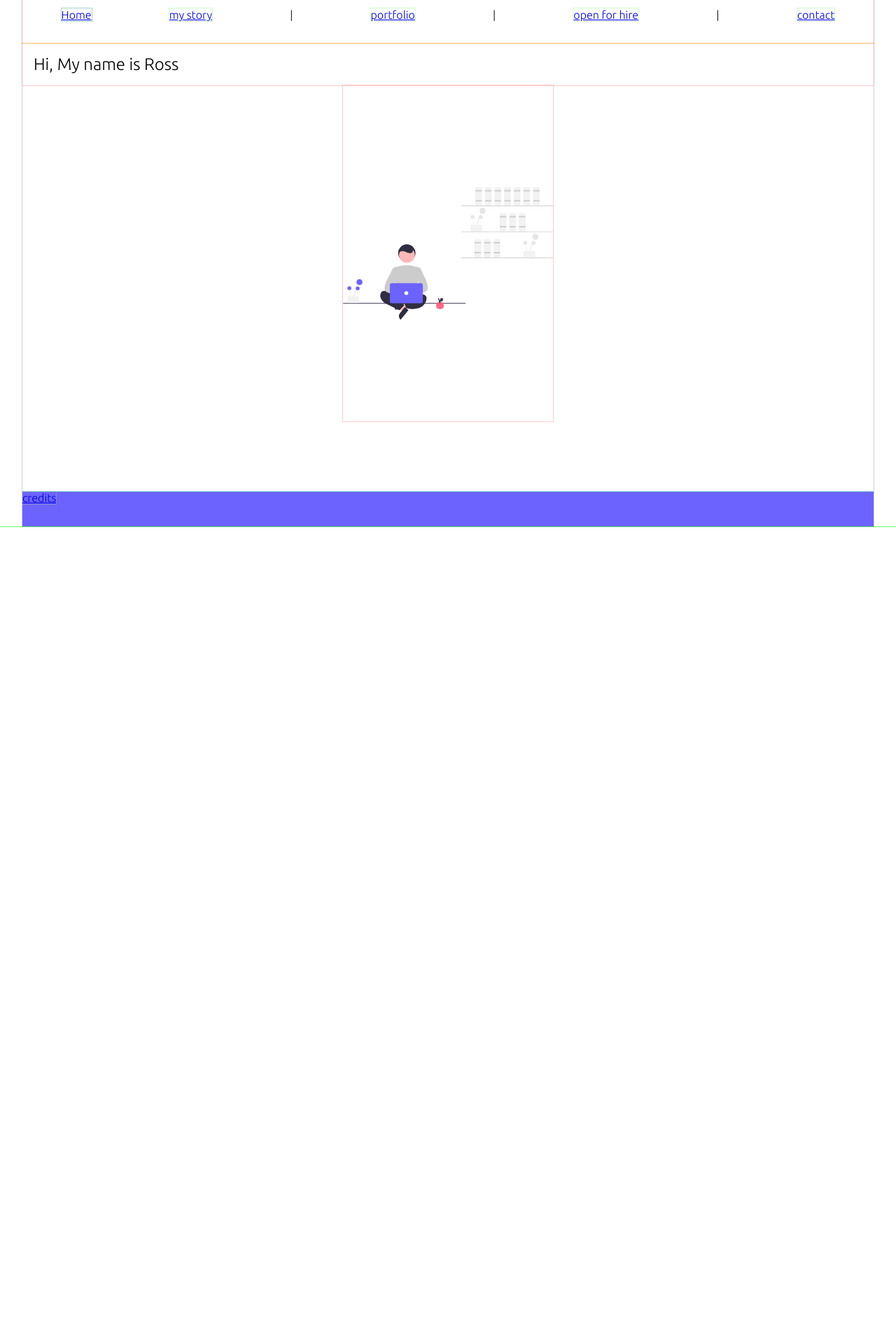
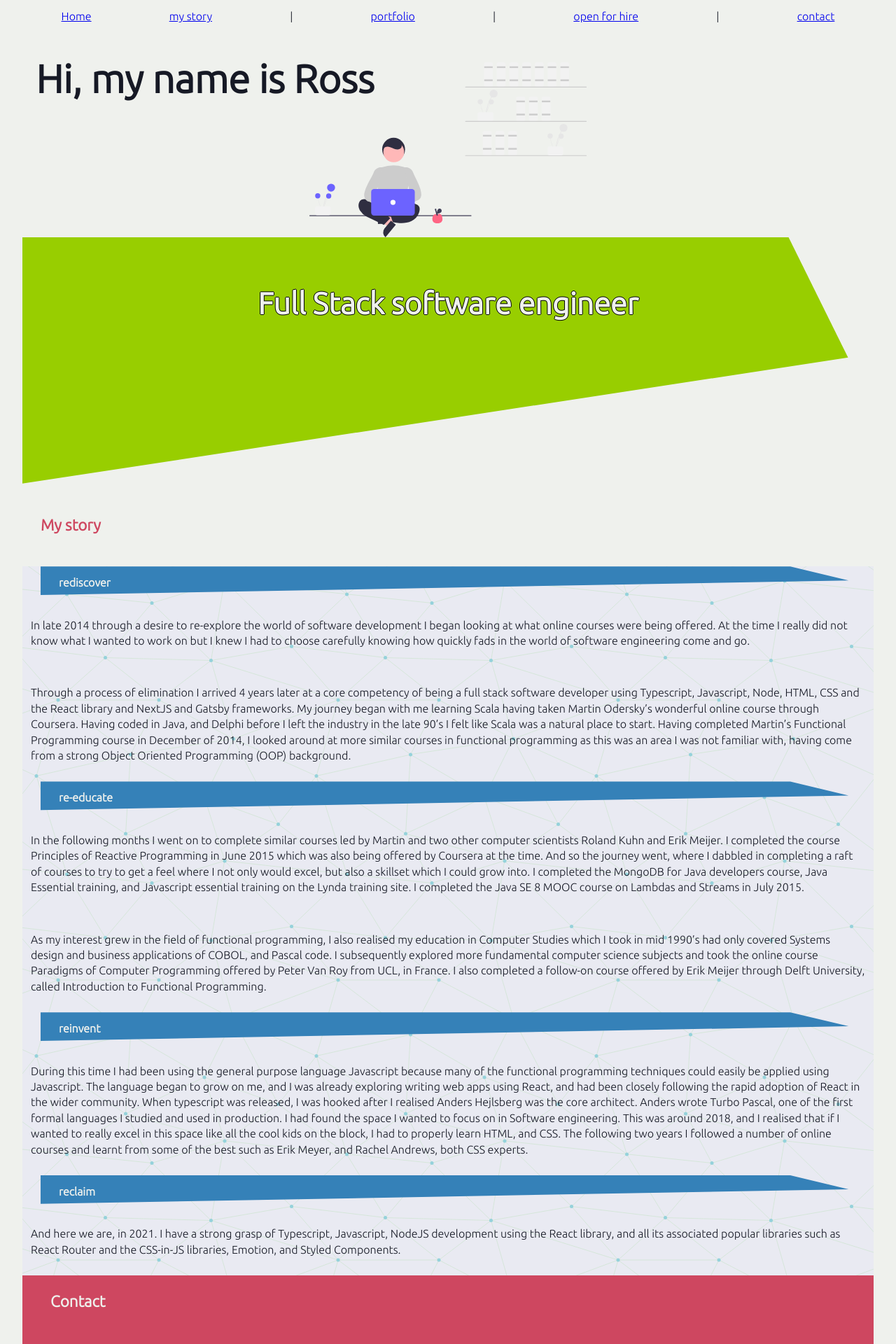
Before and after one commit to oreillyross/MyPortfolio, a Next.js app: page / in a window 1280 px wide. Shown: the part 20-1940 px from the top of the page at 70% size. Before the commit the page ends 800 px from the top, so only its background shows below. Built offline with nearby package versions, Linux system fonts and the light colour scheme.

Commit message:
fix responsive for mobile first

```diff
--- a/pages/_app.js
+++ b/pages/_app.js
@@ -17,7 +17,6 @@ export default function MyApp({ Component, pageProps }) {
         </div>
         <Component {...pageProps} />
       </div>
-      <Footer />
     </div>
   );
 }
--- a/pages/index.js
+++ b/pages/index.js
@@ -18,9 +18,97 @@ const front_page = css`
 
 export default function IndexPage() {
   return (
-    <div className={front_page}>
-      <section>Hi, My name is Ross</section>
-      <Image src="/img/freelancer.svg" width={300} height={480} />
+    <div className="front-page">
+      <section>
+        <aside>
+          <h2>Hi, my name is Ross</h2>
+        </aside>
+        <img
+          src="./img/freelancer.svg"
+          width={300}
+          height={250}
+          alt="Programmer sitting at his laptop"
+        />
+        <div className="hero">
+          <h4>Full Stack software engineer</h4>
+        </div>
+        <h3>My story</h3>
+      </section>
+      <article className="my-story">
+        <h4>rediscover</h4>
+
+        <p>
+          In late 2014 through a desire to re-explore the world of software
+          development I began looking at what online courses were being offered.
+          At the time I really did not know what I wanted to work on but I knew
+          I had to choose carefully knowing how quickly fads in the world of
+          software engineering come and go.{" "}
+        </p>
+        <p>
+          Through a process of elimination I arrived 4 years later at a core
+          competency of being a full stack software developer using Typescript,
+          Javascript, Node, HTML, CSS and the React library and NextJS and
+          Gatsby frameworks. My journey began with me learning Scala having
+          taken Martin Odersky’s wonderful online course through Coursera.
+          Having coded in Java, and Delphi before I left the industry in the
+          late 90’s I felt like Scala was a natural place to start. Having
+          completed Martin’s Functional Programming course in December of 2014,
+          I looked around at more similar courses in functional programming as
+          this was an area I was not familiar with, having come from a strong
+          Object Oriented Programming (OOP) background.{" "}
+        </p>
+        <h4>re-educate</h4>
+        <p>
+          In the following months I went on to complete similar courses led by
+          Martin and two other computer scientists Roland Kuhn and Erik Meijer.
+          I completed the course Principles of Reactive Programming in June 2015
+          which was also being offered by Coursera at the time. And so the
+          journey went, where I dabbled in completing a raft of courses to try
+          to get a feel where I not only would excel, but also a skillset which
+          I could grow into. I completed the MongoDB for Java developers course,
+          Java Essential training, and Javascript essential training on the
+          Lynda training site. I completed the Java SE 8 MOOC course on Lambdas
+          and Streams in July 2015.
+        </p>
+        <p>
+          {" "}
+          As my interest grew in the field of functional programming, I also
+          realised my education in Computer Studies which I took in mid 1990’s
+          had only covered Systems design and business applications of COBOL,
+          and Pascal code. I subsequently explored more fundamental computer
+          science subjects and took the online course Paradigms of Computer
+          Programming offered by Peter Van Roy from UCL, in France. I also
+          completed a follow-on course offered by Erik Meijer through Delft
+          University, called Introduction to Functional Programming.
+        </p>
+        <h4>reinvent</h4>
+        <p>
+          During this time I had been using the general purpose language
+          Javascript because many of the functional programming techniques could
+          easily be applied using Javascript. The language began to grow on me,
+          and I was already exploring writing web apps using React, and had been
+          closely following the rapid adoption of React in the wider community.
+          When typescript was released, I was hooked after I realised Anders
+          Hejlsberg was the core architect. Anders wrote Turbo Pascal, one of
+          the first formal languages I studied and used in production. I had
+          found the space I wanted to focus on in Software engineering. This was
+          around 2018, and I realised that if I wanted to really excel in this
+          space like all the cool kids on the block, I had to properly learn
+          HTML, and CSS. The following two years I followed a number of online
+          courses and learnt from some of the best such as Erik Meyer, and
+          Rachel Andrews, both CSS experts.{" "}
+        </p>
+        <h4>reclaim</h4>
+        <p>And here we are, in 2021. I have a strong grasp of Typescript,
+        Javascript, NodeJS development using the React library, and all its
+        associated popular libraries such as React Router and the CSS-in-JS
+        libraries, Emotion, and Styled Components.
+        </p>
+      </article>
+
+      <article className="contact">
+        <h3>Contact</h3>
+      </article>
     </div>
   );
 }
--- a/style/styles.css
+++ b/style/styles.css
@@ -1,4 +1,12 @@
-@import "hack.css";
+/* @import "hack.css"; */
+
+:root {
+  --richblack: #161925;
+  --cultured: #eff1ed;
+  --steelblue: #3581b8;
+  --popstar: #ce4760;
+  --yellowgreen: #98ce00;
+}
 
 * {
   margin: 0;
@@ -11,67 +19,80 @@ body {
   height: 100%;
   margin: 0%;
   font-family: "Ubuntu";
-  font-size: 1rem;
+  line-height: 1.4rem;
+  background-color: var(--cultured);
+  color: var(--richblack);
+}
+
+.front-page section aside h2 {
+  padding-left: 1.2rem;
+  position: relative;
+  top: 36px;
+  font-size: 2rem;
+}
+
+.front-page section h4 {
+  color: var(--cultured);
+  text-align: center;
+  text-shadow: 1px 0 0 #000, 0 -1px 0 #000, 0 1px 0 #000, -1px 0 0 #000;
+  padding: 1.2rem;
+  font-size: 1.6rem;
+  z-index: 100;
+}
+
+@media only screen and (min-width: 700px) {
+  .front-page section h4 {
+    font-size: 2.7rem;
+  }
+  .front-page section aside h2 {
+    font-size: 3.5rem;
+  }
+}
+
+.my-story p {
+  padding: 26px 12px;
+}
+
+.my-story {
+  background: url("../public/img/endless.svg")
+}
+
+.my-story h4 {
+  padding: 12px 26px;
+  margin-left: 26px;
+  background: var(--steelblue);
+  color: var(--cultured);
+  clip-path: polygon(97% 43%, 0% 88%, 0% 0%, 90% 0%);
+}
+
+h3 {
+  padding-left: 26px;
+  padding-bottom: 48px;
+  color: var(--popstar);
+  font-size: 1.4rem;
 }
 
 .hero {
-  height: 90vh;
-  background-color: #475944;
-  background-image: url("../public/img/Scattered.svg");
-  clip-path: polygon(50% 0%, 100% 0%, 82% 100%, 18% 100%, 0% 0%);
+  background: var(--yellowgreen);
+  height: 50vh;
+  padding: 4rem 2rem;
+  color: #ffffff;
+  clip-path: polygon(97% 43%, 0% 88%, 0% 0%, 90% 0%);
 }
 
-.main {
-  color: blue;
-  height: 1000px;
-  background-color: white;
+.front-page section img {
+  display: block;
+  width: 70%;
+  margin-left: auto;
+  margin-right: auto;
 }
 
-.hero-name {
-  font-family: "Lobster Two", Verdana, Geneva, Tahoma, sans-serif;
-  color: #032d3c;
-  font-size: 3em;
-  padding-top: 72px;
-  position: relative;
-  left: -300px;
+.contact {
+  padding: 26px 14px;
+  background: var(--popstar);
+
 }
 
-.hero-strap {
-  padding-top: 24px;
-  font-family: "Montserrat", Verdana, Geneva, Tahoma, sans-serif;
+.contact h3 {
+  color: var(--cultured)
 }
-
-#chevron {
-  position: relative;
-  top: 100px;
-  text-align: center;
-  padding: 12px;
-  margin-bottom: 6px;
-  height: 60px;
-  width: 200px;
-  transform: rotate(90deg);
-}
-
-section p {
-  text-align: justify;
-  padding: 0 1rem;
-  margin-top: 2rem;
-}
-
-section p:last-child {
-  background: red;
-}
-
-section aside {
-  padding-left: 5rem;
-}
-
-.mystory__footer {
-  display: flex;
-  justify-content: center;
-  flex-direction: column;
-  background: green;
-  min-height: 50px;
-  color: white;
-  font-size: 1.2rem;
-}
```
Also changed, not shown: pages/test.js (added, +7 -0 lines), public/img/belt.svg (added), public/img/endless.svg (added).
